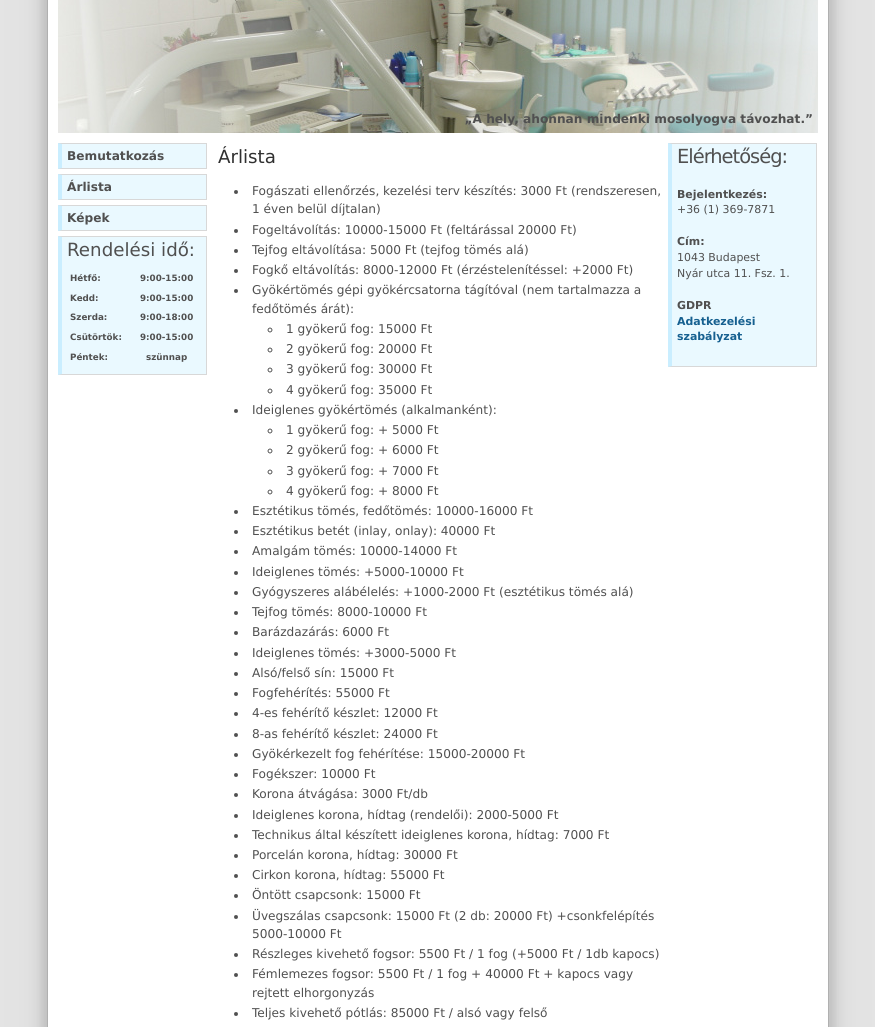
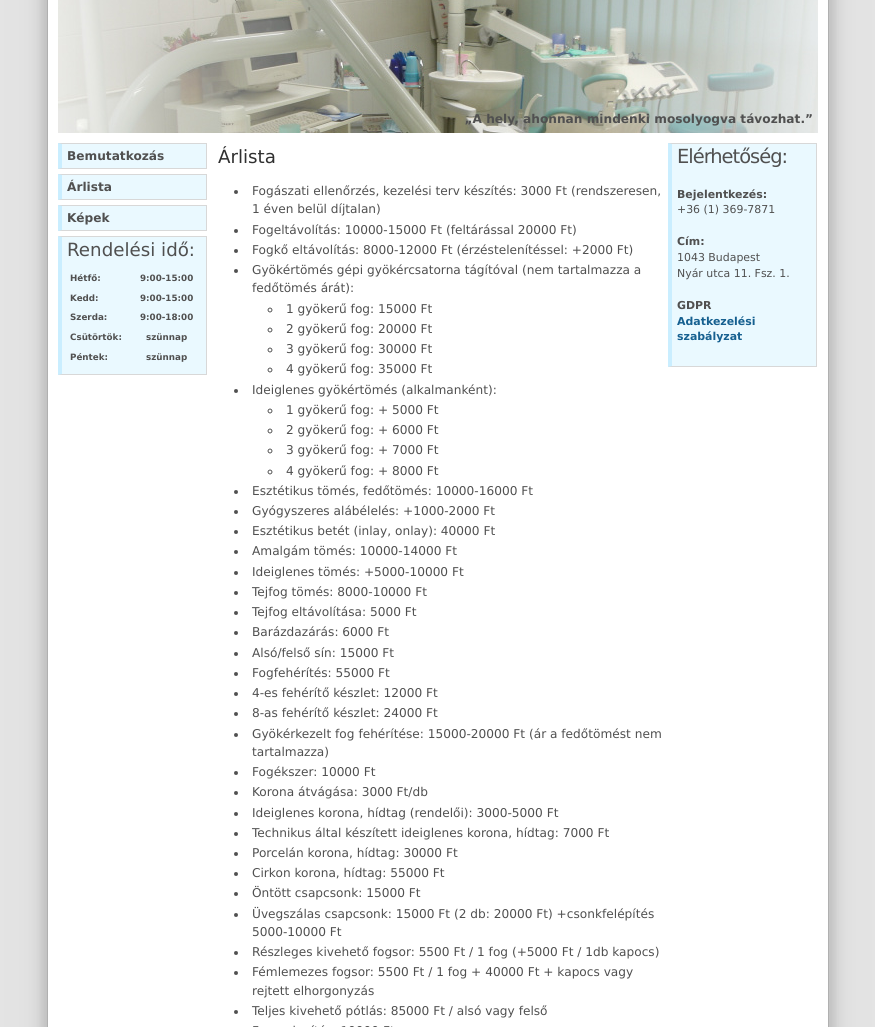
Before and after one commit to veradent/veradent, an Eleventy site: page prices.njk in a window 1280 px wide. Shown: the part 73-1100 px from the top of the page, without its empty margins (202-1077 px from the left). Built offline with nearby package versions, Linux system fonts and the light colour scheme; Eleventy itself is replaced by a stand-in of ours; files that its build step writes are made by us from their sources; files whose address does not match are found by name.

Commit message:
arlista v2

```diff
--- a/_includes/layouts/home.njk
+++ b/_includes/layouts/home.njk
@@ -67,7 +67,7 @@
             </tr>
             <tr>
               <td class="day">Csütörtök:</td>
-              <td class="info">9:00-15:00</td>
+              <td class="info">szünnap</td>
             </tr>
             <tr>
               <td class="day">Péntek:</td>
--- a/prices.njk
+++ b/prices.njk
@@ -6,7 +6,6 @@ layout: layouts/home.njk
 <ul>
   <li>Fogászati ellenőrzés, kezelési terv készítés: 3000 Ft (rendszeresen, 1 éven belül díjtalan)</li>
   <li>Fogeltávolítás: 10000-15000 Ft (feltárással 20000 Ft)</li>
-  <li>Tejfog eltávolítása: 5000 Ft (tejfog tömés alá)</li>
   <li>Fogkő eltávolítás: 8000-12000 Ft (érzéstelenítéssel: +2000 Ft)</li>
   <li>Gyökértömés gépi gyökércsatorna tágítóval (nem tartalmazza a fedőtömés árát):
     <ul>
@@ -25,21 +24,21 @@ layout: layouts/home.njk
     </ul>
   </li>
   <li>Esztétikus tömés, fedőtömés: 10000-16000 Ft</li>
+  <li>Gyógyszeres alábélelés: +1000-2000 Ft </li>
   <li>Esztétikus betét (inlay, onlay): 40000 Ft</li>
   <li>Amalgám tömés: 10000-14000 Ft</li>
   <li>Ideiglenes tömés: +5000-10000 Ft</li>
-  <li>Gyógyszeres alábélelés: +1000-2000 Ft (esztétikus tömés alá)</li>
-  <li>Tejfog tömés: 8000-10000 Ft</li>
+   <li>Tejfog tömés: 8000-10000 Ft</li>
+  <li>Tejfog eltávolítása: 5000 Ft</li>
   <li>Barázdazárás: 6000 Ft</li>
-  <li>Ideiglenes tömés: +3000-5000 Ft</li>
   <li>Alsó/felső sín: 15000 Ft</li>
   <li>Fogfehérítés: 55000 Ft</li>
   <li>4-es fehérítő készlet: 12000 Ft</li>
   <li>8-as fehérítő készlet: 24000 Ft</li>
-  <li>Gyökérkezelt fog fehérítése: 15000-20000 Ft</li>
+  <li>Gyökérkezelt fog fehérítése: 15000-20000 Ft (ár a fedőtömést nem tartalmazza)</li>
   <li>Fogékszer: 10000 Ft</li>
   <li>Korona átvágása: 3000 Ft/db</li>
-  <li>Ideiglenes korona, hídtag (rendelői): 2000-5000 Ft</li>
+  <li>Ideiglenes korona, hídtag (rendelői): 3000-5000 Ft</li>
   <li>Technikus által készített ideiglenes korona, hídtag: 7000 Ft</li>
   <li>Porcelán korona, hídtag: 30000 Ft</li>
   <li>Cirkon korona, hídtag: 55000 Ft</li>
```
